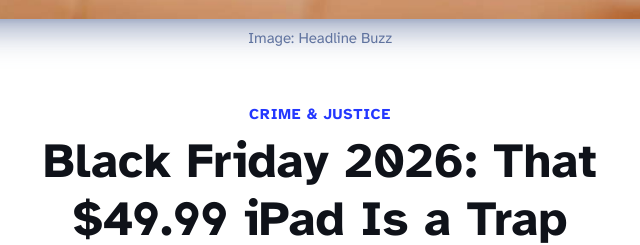
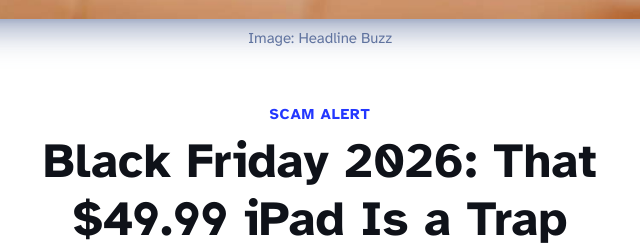
Before and after one commit to bongda2am5-stack/headline-buzz, an Astro site: page /blog/black-friday-scam-alert-2026 in a window 1280 px wide. Shown: the part 799-1044 px from the top of the page, 320-960 px from the left. Built offline with nearby package versions, Linux system fonts and the light colour scheme; Astro itself is replaced by a stand-in of ours.

Commit message:
Move STT 03 Black Friday scam to scam-alerts category

```diff
--- a/src/content/blog/black-friday-scam-alert-2026.md
+++ b/src/content/blog/black-friday-scam-alert-2026.md
@@ -2,7 +2,7 @@
 title: "Black Friday 2026: That $49.99 iPad Is a Trap"
 description: "More than 4,000 fake Black Friday shopping sites were registered before the sales even started, and half of Black Friday emails are scams. Here is how the $49.99 iPad trap works — and the ten signs to check before you pay."
 pubDate: 2026-11-27
-category: "crime-justice"
+category: "scam-alerts"
 tags: ["black friday", "scam alert", "online shopping", "fraud", "cybersecurity"]
 heroImage: "/images/black-friday-scam-alert-2026-01.jpg"
 heroImageCredit: "Headline Buzz"
```
